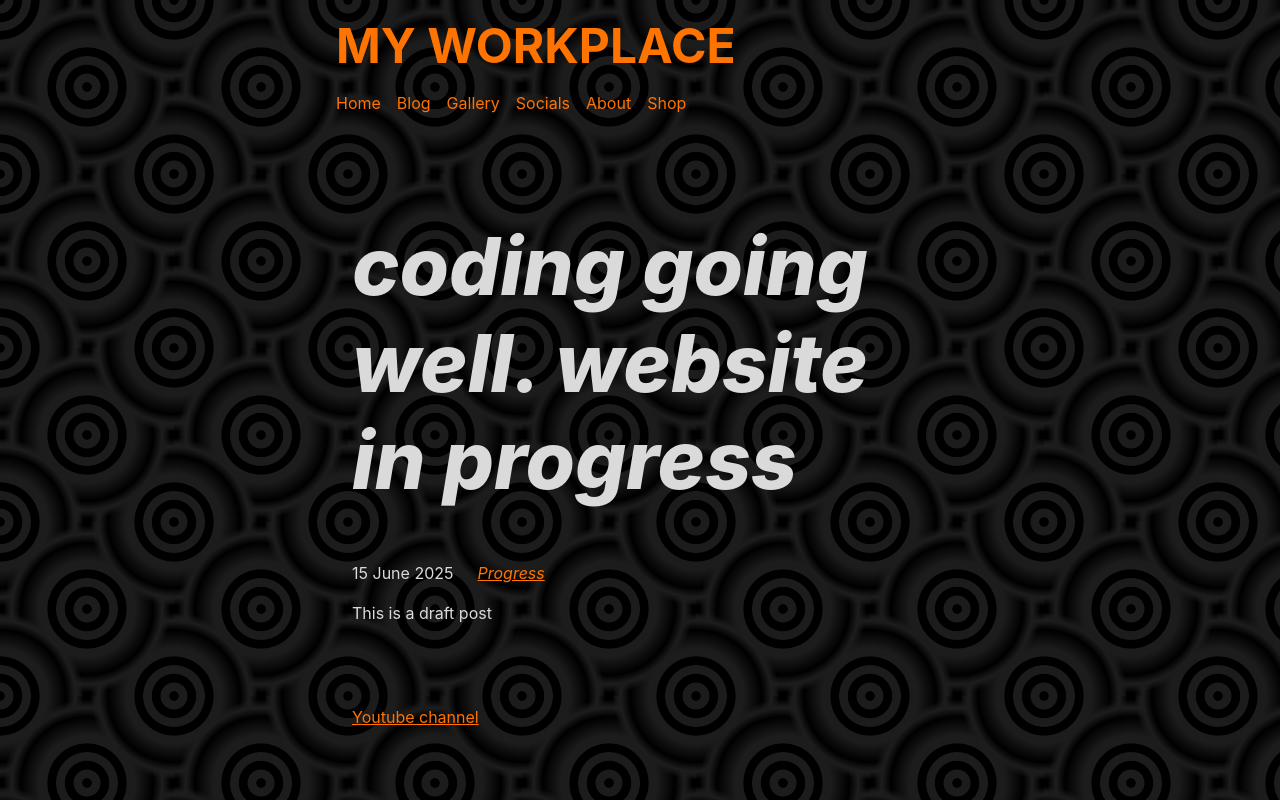
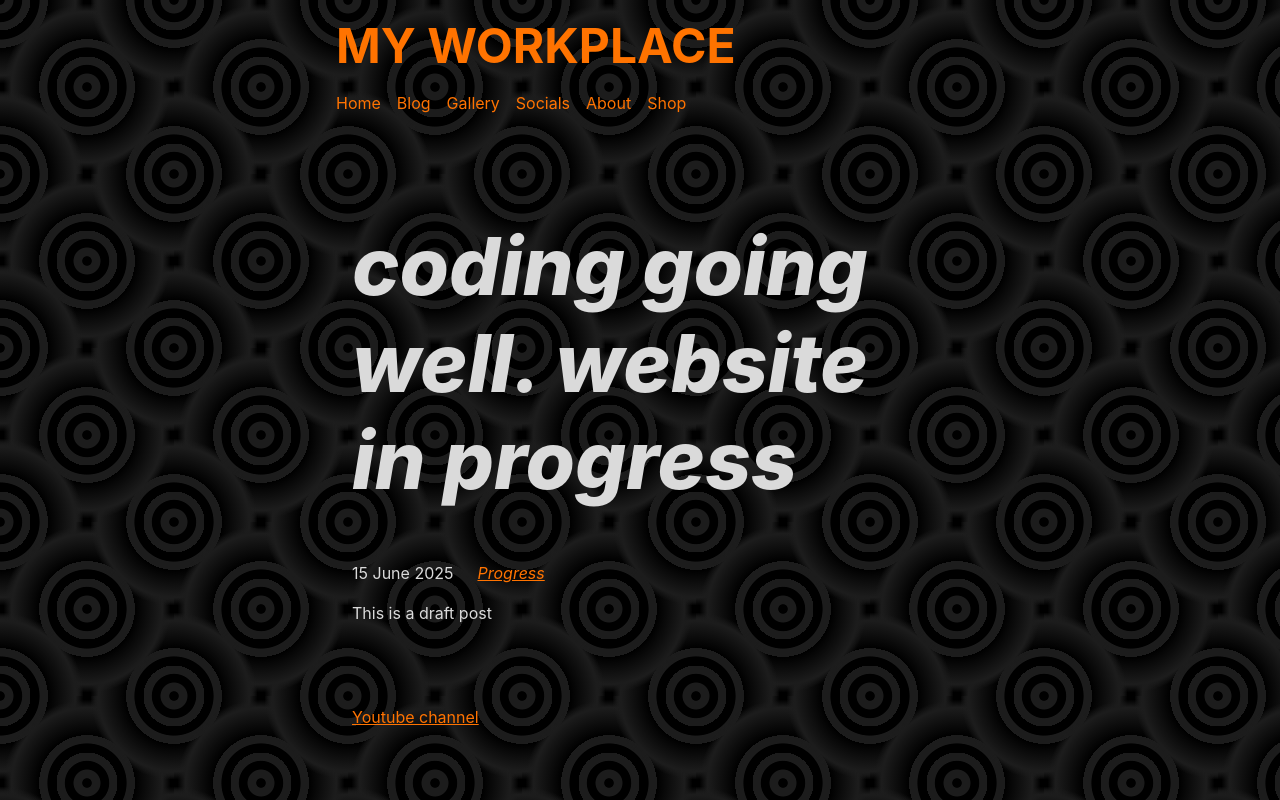
Before and after one commit to hacedyt/hacedyt.github.io, an Eleventy site: page content/blog/fifthpost.md in a window 1280 px wide. Built offline with nearby package versions, Linux system fonts and the light colour scheme; Eleventy itself is replaced by a stand-in of ours; files that its build step writes are made by us from their sources; a web font is replaced by a local one; what @zachleat/heading-anchors, zod-validation-error would draw is missing.

Commit message:
Adjust gradient color stops in index.css

```diff
--- a/css/index.css
+++ b/css/index.css
@@ -377,8 +377,8 @@ html {
   --c2: #1c1c1c;
 
   --_g:
-     var(--c1) 0%  5% ,var(--c2) 6%  15%,var(--c1) 16% 25%,var(--c2) 26% 35%,var(--c1) 36% 45%,
-     var(--c2) 46% 55%,var(--c1) 46% 45%,var(--c2) 26% 45%,var(--c1) 76% 45%,var(--c2) 86% 87%,
+     var(--c1) 0%  5% ,var(--c2) 6%  15%,var(--c1) 16% 25%,var(--c2) 26% 35%,var(--c1) 29% 45%,
+     var(--c2) 46% 55%,var(--c1) 46% 45%,var(--c2) 26% 45%,var(--c1) 16% 45%,var(--c2) 86% 87%,
      #0000 96%;
   background:
     radial-gradient(50% 50% at 100% 0,var(--_g)),
```
